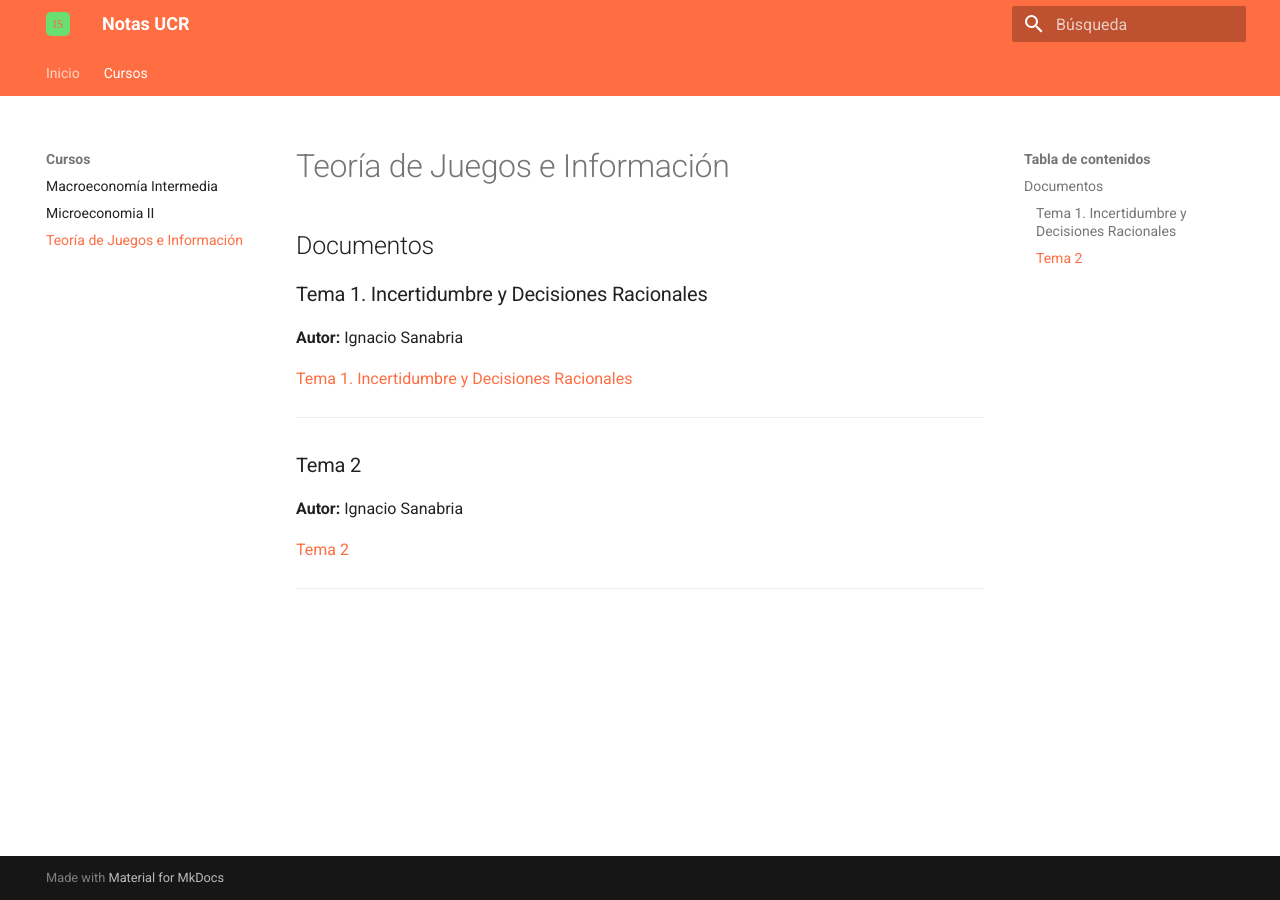
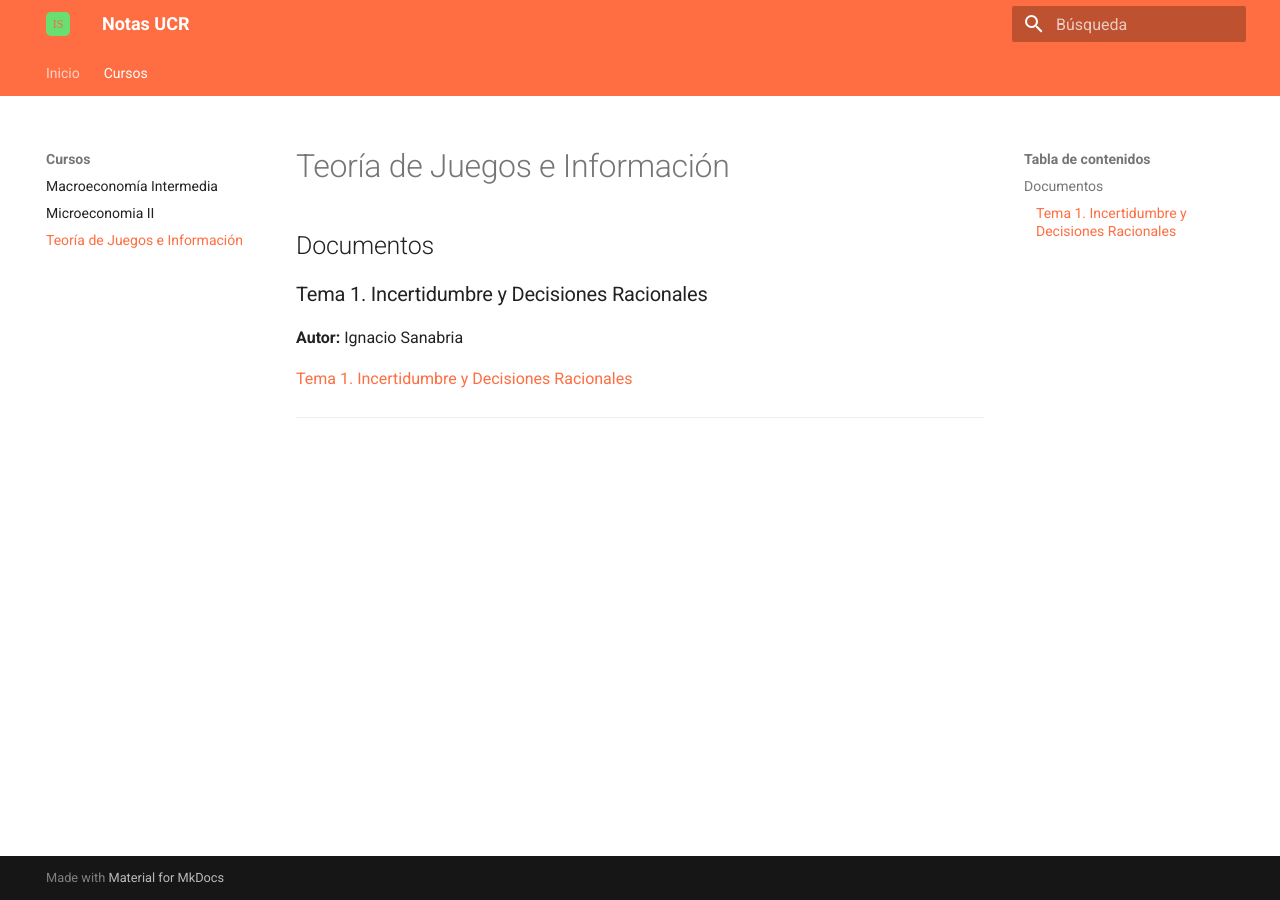
Before and after one commit to IgnacioSanM/apuntes-ucr, an MkDocs documentation site: the page built from docs/courses/juegos_e_informacion/index.md, in a window 1280 px wide. Built offline with MkDocs 1.6.1 and Material for MkDocs 9.7.7, drawn with Linux system fonts in a browser that asks for light colours.

Commit message:
Actualizacion

```diff
--- a/docs/courses/juegos_e_informacion/index.md
+++ b/docs/courses/juegos_e_informacion/index.md
@@ -9,11 +9,3 @@
 [ Tema 1. Incertidumbre y Decisiones Racionales](../../pdf/juegos_e_informacion/tema_1._incertidumbre_y_decisiones_racionales.pdf)
 
 ---
-
-###  Tema 2
-
-**Autor:** Ignacio Sanabria
-
-[ Tema 2](../../pdf/juegos_e_informacion/tema_2.pdf)
-
----
```
Also changed, not shown: 10 other files.
